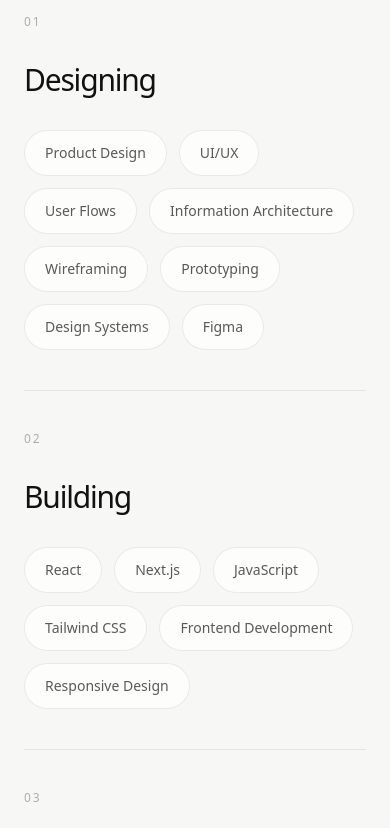
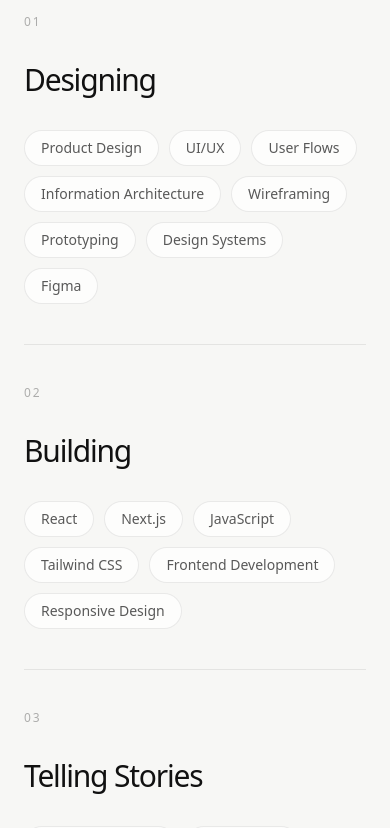
Before and after one commit to mayank-sharma09/mayankdadhich09, a Next.js app: page /about in a window 390 px wide. Shown: the part 3960-4788 px from the top of the page. Built offline with nearby package versions, Linux system fonts and the light colour scheme.

Commit message:
design updated

```diff
--- a/src/app/components/Skills.jsx
+++ b/src/app/components/Skills.jsx
@@ -87,7 +87,7 @@ export default function Skills() {
               </div>
 
               {/* Tags */}
-              <div className="flex flex-wrap gap-3">
+<div className="flex flex-wrap gap-2.5 md:gap-3">
   {group.skills.map((skill) => (
     <span
       key={skill}
@@ -95,9 +95,10 @@ export default function Skills() {
         rounded-full
         border border-black/[0.08]
         bg-white/70
-                      px-5 py-3
+        px-4 py-2.5
         text-sm
         font-medium
+        leading-none
         text-black/65
         transition-all
         duration-300
```
Lines whose indentation alone changed are shown as unchanged.
